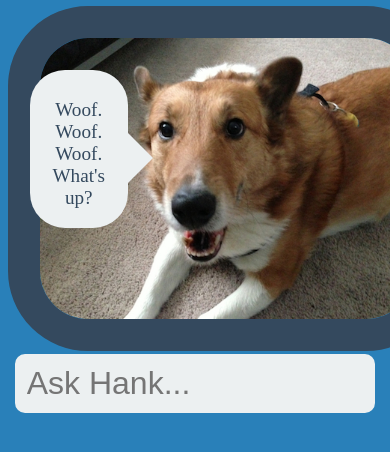
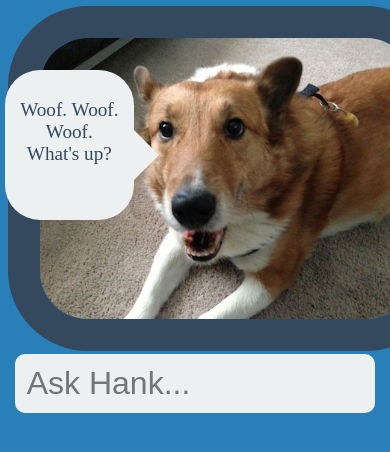
Before and after one commit to Steveo1485/AskHank, a plain HTML site: page index.html in a window 390 px wide. Shown: the part 180-632 px from the top of the page. Drawn offline with Linux system fonts and the light colour scheme; a web font is replaced by a local one.

Commit message:
Add addition media query for screens under 700px

```diff
--- a/css/media_queries.css
+++ b/css/media_queries.css
@@ -6,6 +6,14 @@
 
 	input#question-input {
 	    width: 90%;
+	}
+}
+
+@media (max-width: 700px) {
+
+	.speech-bubble {
+		left: 5px;
+		width: 33%;
 	}
 }
 
```
